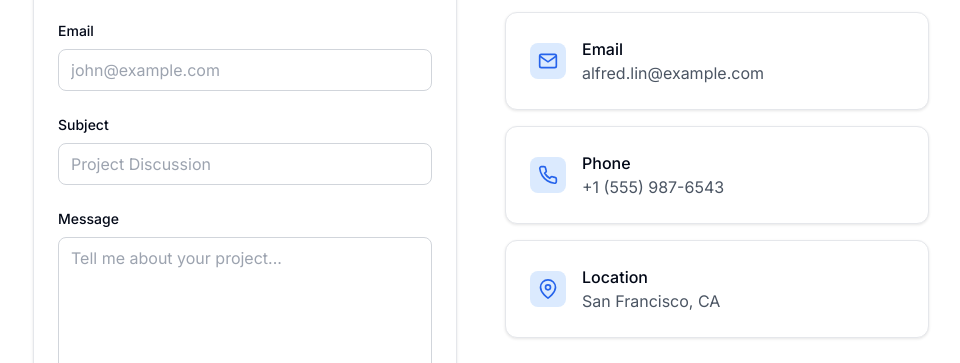
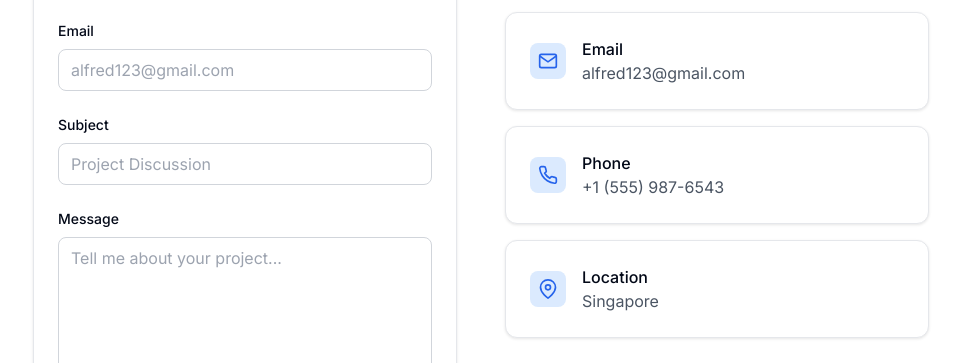
Before and after one commit to alflin/alflin.github.io, a plain HTML site: page index.html in a window 1280 px wide. Shown: the part 3246-3609 px from the top of the page, without its empty margins (159-1119 px from the left). Drawn offline with nearby package versions, Linux system fonts and the light colour scheme.

Commit message:
Update index.html
updated personal details

```diff
--- a/index.html
+++ b/index.html
@@ -261,7 +261,7 @@
                                 <path d="M20.447 20.452h-3.554v-5.569c0-1.328-.027-3.037-1.852-3.037-1.853 0-2.136 1.445-2.136 2.939v5.667H9.351V9h3.414v1.561h.046c.477-.9 1.637-1.85 3.37-1.85 3.601 0 4.267 2.37 4.267 5.455v6.286zM5.337 7.433c-1.144 0-2.063-.926-2.063-2.065 0-1.138.92-2.063 2.063-2.063 1.14 0 2.064.925 2.064 2.063 0 1.139-.925 2.065-2.064 2.065zm1.782 13.019H3.555V9h3.564v11.452zM22.225 0H1.771C.792 0 0 .774 0 1.729v20.542C0 23.227.792 24 1.771 24h20.451C23.2 24 24 23.227 24 22.271V1.729C24 .774 23.2 0 22.222 0h.003z"/>
                             </svg>
                         </a>
-                        <a href="mailto:alfred.lin@example.com" class="btn-ghost hover-glow">
+                        <a href="mailto:alfred123@gmail.com" class="btn-ghost hover-glow">
                             <svg width="20" height="20" viewBox="0 0 24 24" fill="none" stroke="currentColor" stroke-width="2">
                                 <path d="M4 4h16c1.1 0 2 .9 2 2v12c0 1.1-.9 2-2 2H4c-1.1 0-2-.9-2-2V6c0-1.1.9-2 2-2z"/>
                                 <polyline points="22,6 12,13 2,6"/>
@@ -675,7 +675,7 @@
 
                         <div class="space-y-2">
                             <label for="email" class="block text-sm font-medium">Email</label>
-                            <input id="email" type="email" placeholder="john@example.com" class="w-full px-3 py-2 border border-gray-300 rounded-lg focus:outline-none focus:ring-2 focus:ring-blue-500">
+                            <input id="email" type="email" placeholder="alfred123@gmail.com" class="w-full px-3 py-2 border border-gray-300 rounded-lg focus:outline-none focus:ring-2 focus:ring-blue-500">
                         </div>
 
                         <div class="space-y-2">
@@ -710,7 +710,7 @@
 
                     <div class="space-y-4">
                         <div class="card hover-lift">
-                            <a href="mailto:alfred.lin@example.com" class="flex items-center gap-4 group">
+                            <a href="mailto:alfred123@gmail.com" class="flex items-center gap-4 group">
                                 <div class="p-2 bg-blue-100 rounded-lg group-hover:bg-blue-200 transition-colors">
                                     <svg width="20" height="20" viewBox="0 0 24 24" fill="none" stroke="currentColor" stroke-width="2" class="text-blue-600">
                                         <path d="M4 4h16c1.1 0 2 .9 2 2v12c0 1.1-.9 2-2 2H4c-1.1 0-2-.9-2-2V6c0-1.1.9-2 2-2z"/>
@@ -719,7 +719,7 @@
                                 </div>
                                 <div>
                                     <p class="font-medium">Email</p>
-                                    <p class="text-gray-600">alfred.lin@example.com</p>
+                                    <p class="text-gray-600">alfred123@gmail.com</p>
                                 </div>
                             </a>
                         </div>
@@ -748,7 +748,7 @@
                                 </div>
                                 <div>
                                     <p class="font-medium">Location</p>
-                                    <p class="text-gray-600">San Francisco, CA</p>
+                                    <p class="text-gray-600">Singapore</p>
                                 </div>
                             </div>
                         </div>
@@ -788,7 +788,7 @@
                                 <path d="M20.447 20.452h-3.554v-5.569c0-1.328-.027-3.037-1.852-3.037-1.853 0-2.136 1.445-2.136 2.939v5.667H9.351V9h3.414v1.561h.046c.477-.9 1.637-1.85 3.37-1.85 3.601 0 4.267 2.37 4.267 5.455v6.286zM5.337 7.433c-1.144 0-2.063-.926-2.063-2.065 0-1.138.92-2.063 2.063-2.063 1.14 0 2.064.925 2.064 2.063 0 1.139-.925 2.065-2.064 2.065zm1.782 13.019H3.555V9h3.564v11.452zM22.225 0H1.771C.792 0 0 .774 0 1.729v20.542C0 23.227.792 24 1.771 24h20.451C23.2 24 24 23.227 24 22.271V1.729C24 .774 23.2 0 22.222 0h.003z"/>
                             </svg>
                         </a>
-                        <a href="mailto:alfred.lin@example.com" class="btn-ghost">
+                        <a href="mailto:alfred123@gmail.com" class="btn-ghost">
                             <svg width="20" height="20" viewBox="0 0 24 24" fill="none" stroke="currentColor" stroke-width="2">
                                 <path d="M4 4h16c1.1 0 2 .9 2 2v12c0 1.1-.9 2-2 2H4c-1.1 0-2-.9-2-2V6c0-1.1.9-2 2-2z"/>
                                 <polyline points="22,6 12,13 2,6"/>
```
